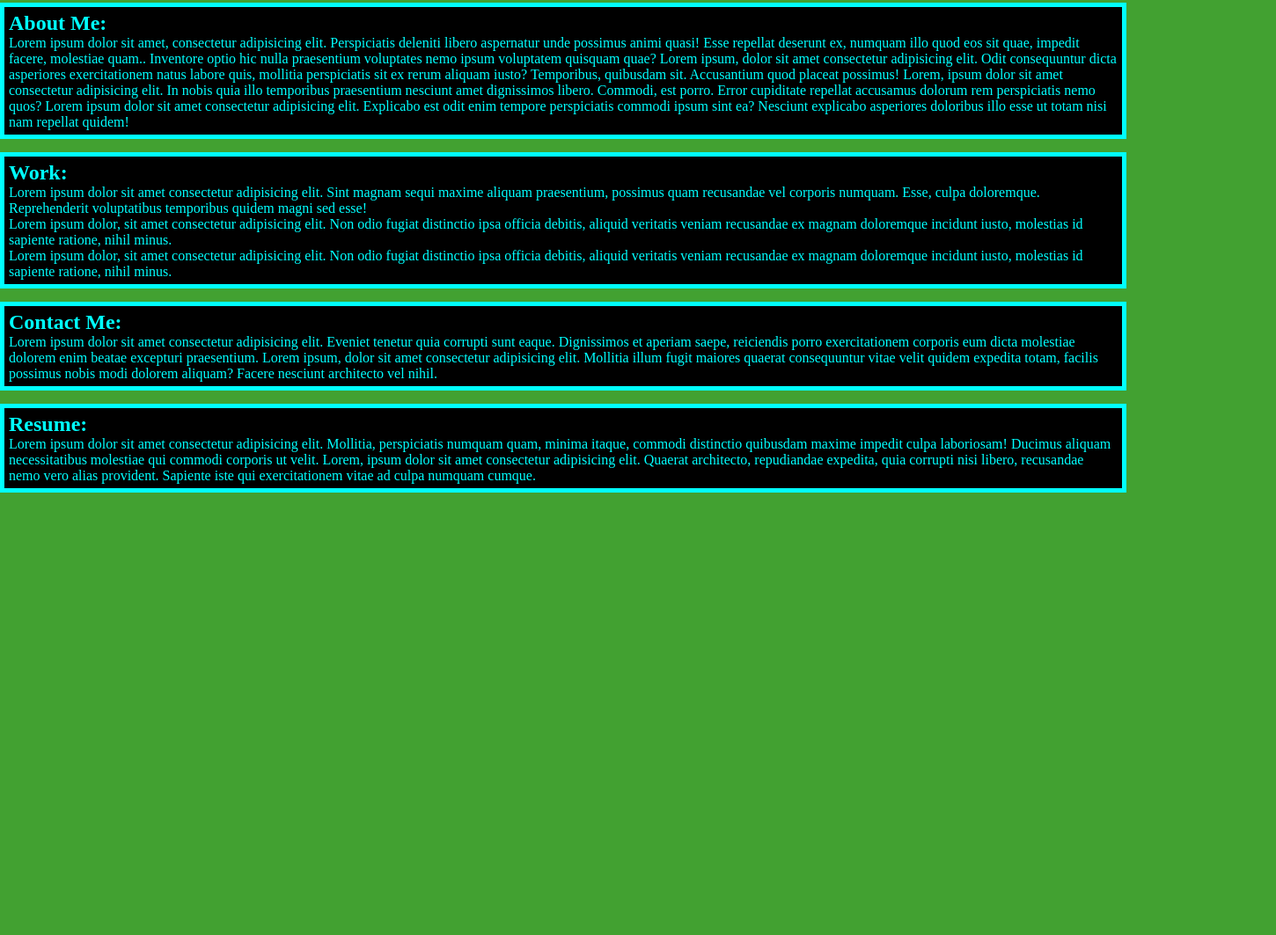
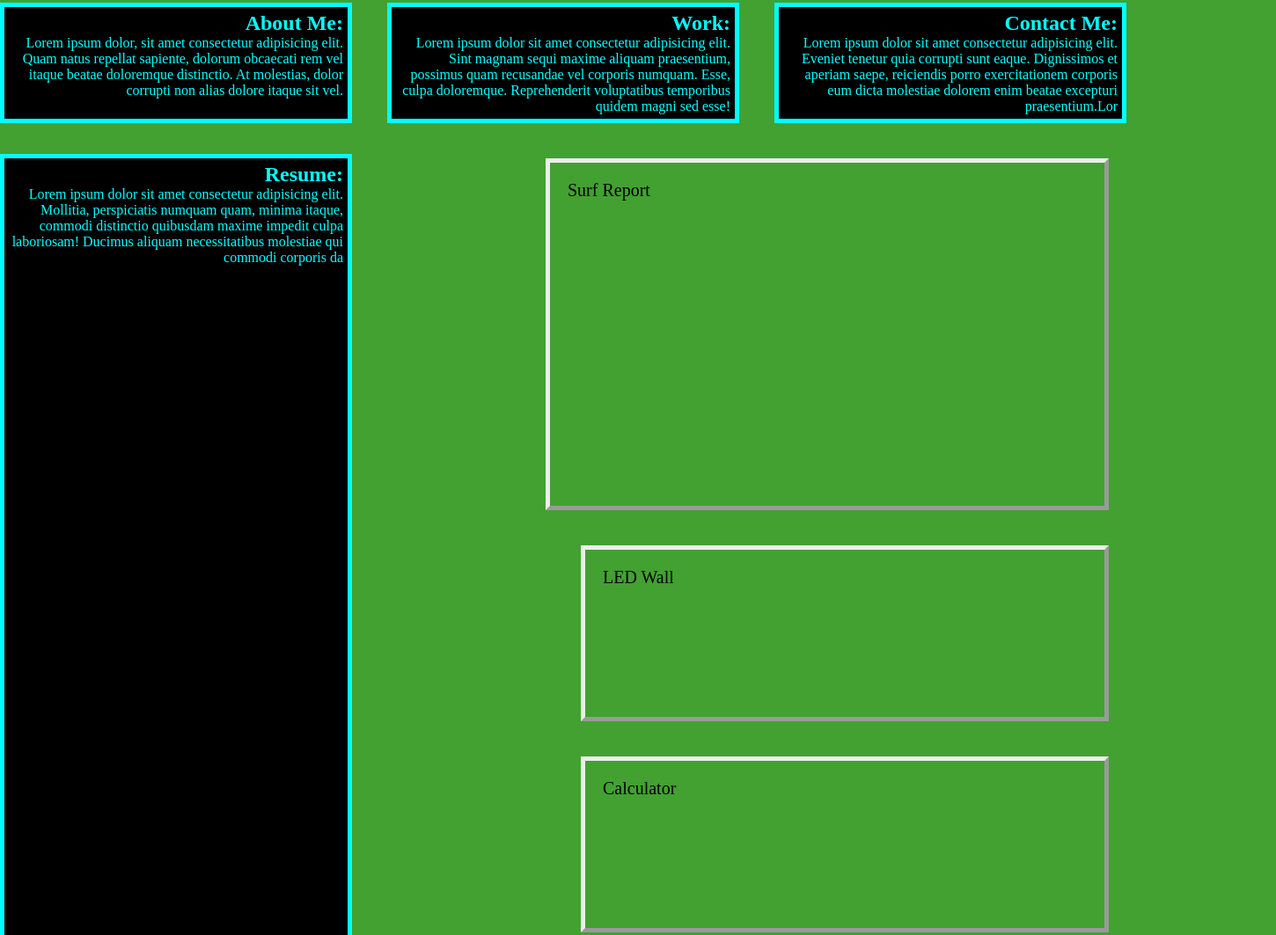
Before and after one commit to Furkanc1/02-Stu-Challenge, a plain HTML site: page Assets/index.html in a window 1280 px wide. Shown: the part 371-1434 px from the top of the page at 88% size, 1450 px wide, since content can reach past the window. Before the commit the page ends 931 px from the top, so only its background shows below. Drawn offline with Linux system fonts and the light colour scheme.

Commit message:
second Commit

```diff
--- a/Assets/index.html
+++ b/Assets/index.html
@@ -13,41 +13,50 @@
         <h1 > Furkan Coskun </h1>
         <div>
          <ul>
-            <li> <a href="About Me"> About Me </a> </li>
-            <li> <a href="Work"> Work </a> </li>
-            <li> <a href="Contact Me"> Contact Me </a> </li>
-            <li> <a href="Resume"> Resume</a> </li>
+            <li> <a href="#About"> About Me </a> </li>
+            <li> <a href="#Work"> Work </a> </li>
+            <li> <a href="#Contact"> Contact Me </a> </li>
+            <li> <a href="#Resume"> Resume</a> </li>
          </ul>
         </div>
     </header>
-<div class="backroundimage"></div>
+<div class="backgroundimage"></div>
 
     <div id="box1"> Cool Subtitles Here! </div>
-<article class="about">
+<main>
+        <article class="about" id="About">
             <h1> About Me: </h1>
-    <p> Lorem ipsum dolor sit amet, consectetur adipisicing elit. Perspiciatis deleniti libero aspernatur unde possimus animi quasi! Esse repellat deserunt ex, numquam illo quod eos sit quae, impedit facere, molestiae quam.. Inventore optio hic nulla praesentium voluptates nemo ipsum voluptatem quisquam quae? Lorem ipsum, dolor sit amet consectetur adipisicing elit. Odit consequuntur dicta asperiores exercitationem natus labore quis, mollitia perspiciatis sit ex rerum aliquam iusto? Temporibus, quibusdam sit. Accusantium quod placeat possimus! Lorem, ipsum dolor sit amet consectetur adipisicing elit. In nobis quia illo temporibus praesentium nesciunt amet dignissimos libero. Commodi, est porro. Error cupiditate repellat accusamus dolorum rem perspiciatis nemo quos? Lorem ipsum dolor sit amet consectetur adipisicing elit. Explicabo est odit enim tempore perspiciatis commodi ipsum sint ea? Nesciunt explicabo asperiores doloribus illo esse ut totam nisi nam repellat quidem!</p>
+            <p>Lorem ipsum dolor, sit amet consectetur adipisicing elit. Quam natus repellat sapiente, dolorum obcaecati rem vel itaque beatae doloremque distinctio. At molestias, dolor corrupti non alias dolore itaque sit vel.</p>
         </article>
 
-<article class="about">
+        <article class="about" id="Work">
             <h1>Work: </h1>
             <p> Lorem ipsum dolor sit amet consectetur adipisicing elit. Sint magnam sequi maxime aliquam praesentium, possimus quam recusandae vel corporis numquam. Esse, culpa doloremque. Reprehenderit voluptatibus temporibus quidem magni sed esse!</p>
-    <p>Lorem ipsum dolor, sit amet consectetur adipisicing elit. Non odio fugiat distinctio ipsa officia debitis, aliquid veritatis veniam recusandae ex magnam doloremque incidunt iusto, molestias id sapiente ratione, nihil minus.</p>
-    <p>Lorem ipsum dolor, sit amet consectetur adipisicing elit. Non odio fugiat distinctio ipsa officia debitis, aliquid veritatis veniam recusandae ex magnam doloremque incidunt iusto, molestias id sapiente ratione, nihil minus.</p>
         </article>
 
-<article class="about">
+        <article class="about" id="Contact">
              <h1> Contact Me: </h1>
-    <p>Lorem ipsum dolor sit amet consectetur adipisicing elit. Eveniet tenetur quia corrupti sunt eaque. Dignissimos et aperiam saepe, reiciendis porro exercitationem corporis eum dicta molestiae dolorem enim beatae excepturi praesentium.
-        Lorem ipsum, dolor sit amet consectetur adipisicing elit. Mollitia illum fugit maiores quaerat consequuntur vitae velit quidem expedita totam, facilis possimus nobis modi dolorem aliquam? Facere nesciunt architecto vel nihil.
-    </p>
+             <p>Lorem ipsum dolor sit amet consectetur adipisicing elit. Eveniet tenetur quia corrupti sunt eaque. Dignissimos et aperiam saepe, reiciendis porro exercitationem corporis eum dicta molestiae dolorem enim beatae excepturi praesentium.Lor</p>
         </article>
 
-<article class="about">
+        <article class="about" id="Resume">
             <h1> Resume: </h1>
-    <p>Lorem ipsum dolor sit amet consectetur adipisicing elit. Mollitia, perspiciatis numquam quam, minima itaque, commodi distinctio quibusdam maxime impedit culpa laboriosam! Ducimus aliquam necessitatibus molestiae qui commodi corporis ut velit.
-        Lorem, ipsum dolor sit amet consectetur adipisicing elit. Quaerat architecto, repudiandae expedita, quia corrupti nisi libero, recusandae nemo vero alias provident. Sapiente iste qui exercitationem vitae ad culpa numquam cumque.
-    </p>
+            <p>Lorem ipsum dolor sit amet consectetur adipisicing elit. Mollitia, perspiciatis numquam quam, minima itaque, commodi distinctio quibusdam maxime impedit culpa laboriosam! Ducimus aliquam necessitatibus molestiae qui commodi corporis da</p>
         </article>
+
+    <div class="flex-container">
+        <div id="bigbox""> Surf Report </div>
+        <div class="box"> LED Wall </div>
+        <div class="box"> Calculator </div>
+        <div class="box"> Pastel Puzzles </div>
+        <div class="box"> Run Buddy </div>
+    </div>
+</main>
+
+
+
+
+
 
 </body>
 </html>
--- a/Assets/style.css
+++ b/Assets/style.css
@@ -6,6 +6,7 @@
 
 body{
     background-color: rgb(66, 161, 49);
+
 }
 
 
@@ -58,7 +59,7 @@ a:visited{
     color: grey;
 }
 
-.backroundimage {
+.backgroundimage {
     height: 250px;
     width: 100%;
     margin-bottom: -70px;
@@ -78,8 +79,7 @@ a:visited{
     background-color:cyan;
     color: black;
     text-align:center;
-    position: relative;
-    left: 1200px;
+
 }
 #box1:hover{
     background-color: black;
@@ -89,12 +89,59 @@ a:visited{
 .about{
     border-style: solid;
     border-width: 5px;
+    width: 400px;
     padding: 5px;
     margin-top: 15px;
     background-color: black;
     color: cyan;
+    text-align: end;
 
 }
 .about:hover{
     color: lightgreen;
 }
+main{
+    display: flex;
+    flex-wrap: wrap;
+    justify-content: space-between;
+
+}
+/* need refresher how and when to use flex containers */
+.flex-container{
+    display: flex;
+    flex-wrap: wrap;
+    flex-basis: 600px;
+    justify-content: flex-end;
+}
+
+.about, .box, #bigbox{
+    margin-bottom: 20px;
+}
+
+
+.box{
+    border-style: outset;
+    border-width: 5px;
+    width: 300px;
+    height: 200px;
+    padding: 20px;
+    font-size: 20px;
+    margin: 20px;
+
+    /*Need help understanding how to do this*/
+
+    flex: 1 0 calc(50% - 20px);
+
+}
+/* Need help learning how to make my css neater + keeping everything in order. (basic*/
+#bigbox{
+    border-style: outset;
+    border-width: 5px;
+    width: 600px;
+    height: 400px;
+    padding: 20px;
+    font-size: 20px;
+    margin: 20px;
+    flex: 1 0 100%;
+
+}
```
Lines whose indentation alone changed are shown as unchanged.
